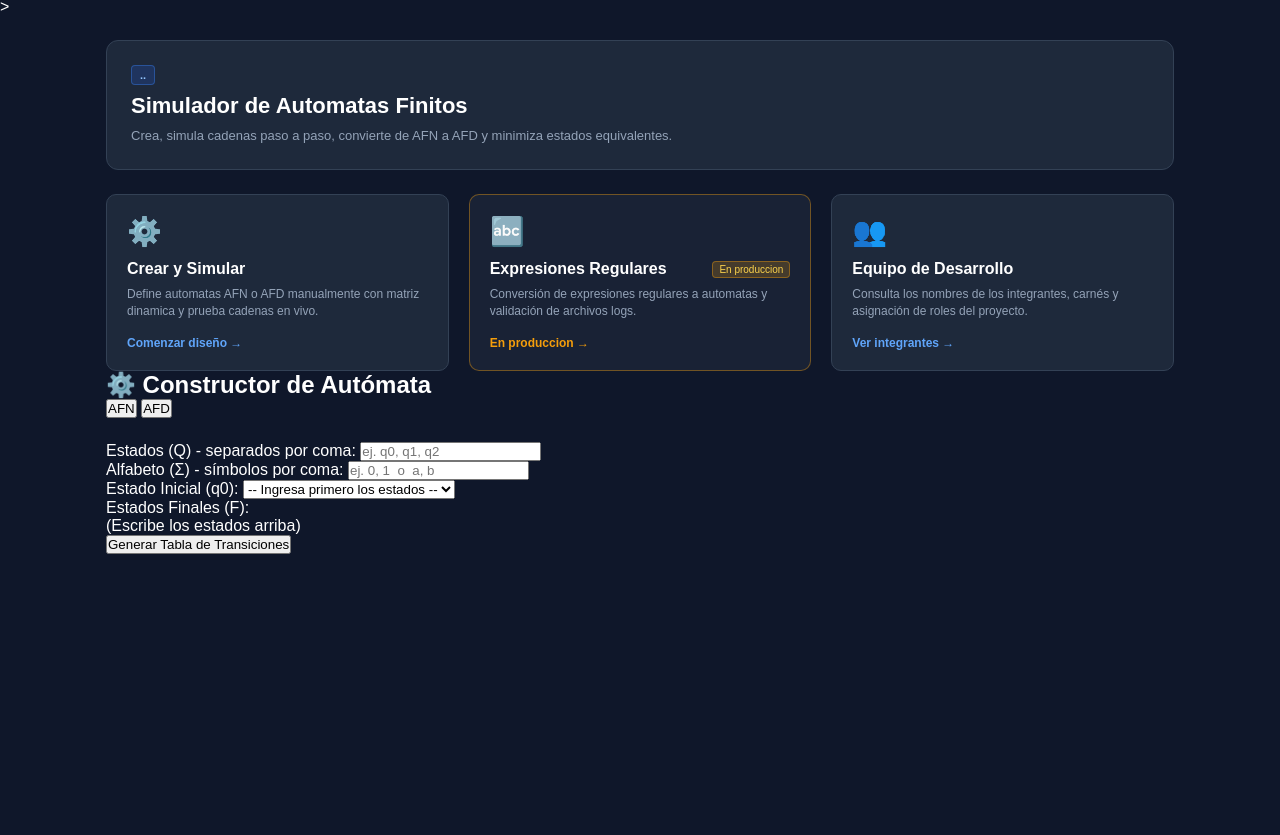
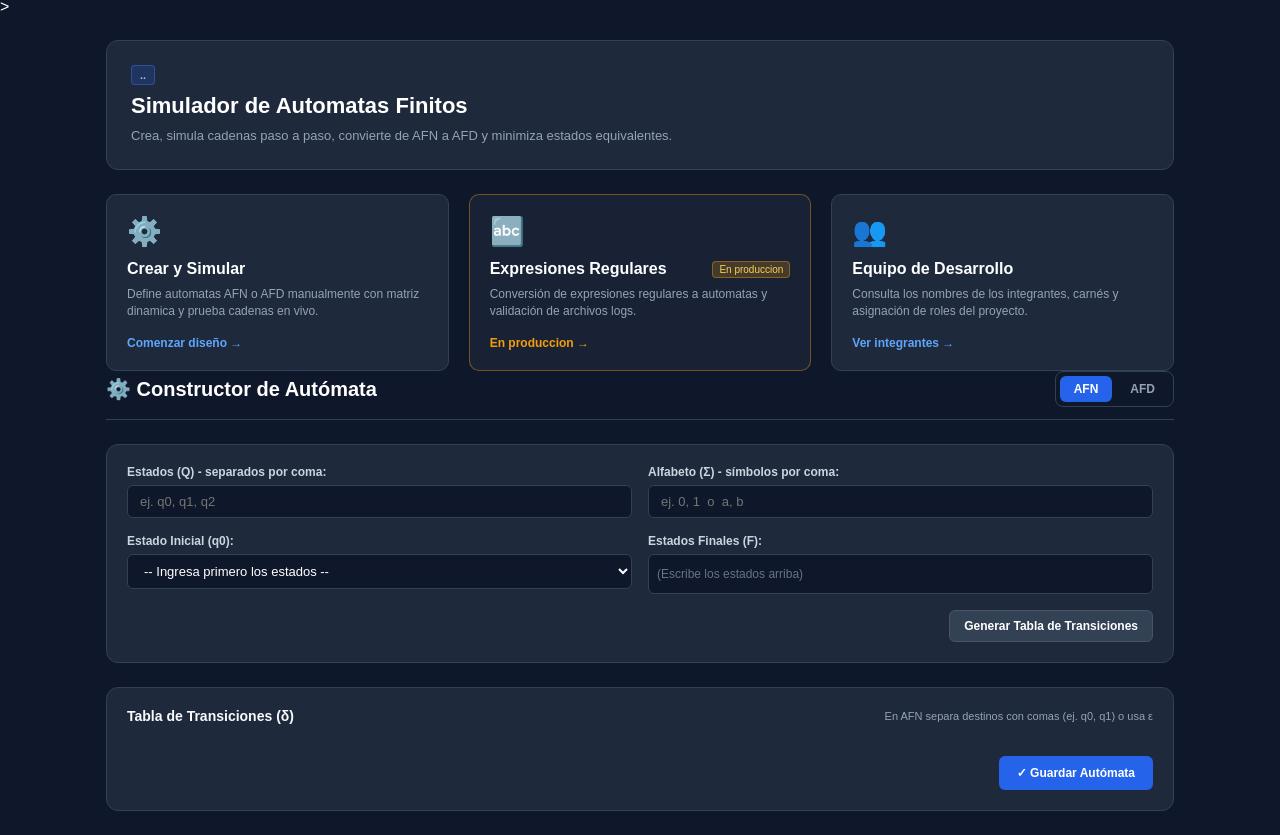
Before and after one commit to Fern0203/simulador-automatas, a plain HTML site: page frontend/index.html in a window 1280 px wide. Shown: the part 61-896 px from the top of the page. Before the commit the page ends 800 px from the top, so only its background shows below. Drawn offline with Linux system fonts and the light colour scheme.

Commit message:
estilos para la seccion datos del automata

```diff
--- a/frontend/css/estilos.css
+++ b/frontend/css/estilos.css
@@ -337,3 +337,248 @@
 .enlace_espera {
     color: #f59e0b;
 }
+
+/* Barra para titulo y conmutador AFN/AFD */
+.barra_subcabecera_crear {
+    display: flex;
+    justify-content: space-between;
+    align-items: center;
+    border-bottom: 1px solid #334155;
+    padding-bottom: 12px;
+}
+
+/* Titulo principal de la vista */
+.titulo_vista {
+    font-size: 20px;
+    color: #ffffff;
+}
+
+/* Contenedor de botones de tipo AFN/AFD */
+.caja_conmutador_tipo {
+    display: flex;
+    gap: 4px;
+    background-color: #0f172a;
+    padding: 4px;
+    border-radius: 8px;
+    border: 1px solid #334155;
+}
+
+/* Boton de tipo seleccionado */
+.boton_tipo_activo {
+    background-color: #2563eb;
+    color: #ffffff;
+    border: none;
+    padding: 6px 14px;
+    border-radius: 6px;
+    font-size: 12px;
+    font-weight: bold;
+    cursor: pointer;
+}
+
+/* Boton de tipo apagado */
+.boton_tipo_inactivo {
+    background-color: transparent;
+    color: #94a3b8;
+    border: none;
+    padding: 6px 14px;
+    border-radius: 6px;
+    font-size: 12px;
+    font-weight: bold;
+    cursor: pointer;
+}
+
+/* Contenedor gris tipo tarjeta para formularios */
+.caja_formulario_automata {
+    background-color: #1e293b;
+    border: 1px solid #334155;
+    border-radius: 12px;
+    padding: 20px;
+    display: flex;
+    flex-direction: column;
+    gap: 16px;
+}
+
+/* Distribucion en dos columnas para campos */
+.fila_dos_columnas {
+    display: grid;
+    grid-template-columns: repeat(auto-fit, minmax(260px, 1fr));
+    gap: 16px;
+}
+
+/* Cada grupo de etiqueta y campo */
+.campo_formulario {
+    display: flex;
+    flex-direction: column;
+    gap: 6px;
+}
+
+/* Texto de la etiqueta */
+.etiqueta_campo {
+    font-size: 12px;
+    font-weight: bold;
+    color: #cbd5e1;
+}
+
+/* Inputs de texto */
+.caja_texto_input {
+    background-color: #0f172a;
+    border: 1px solid #334155;
+    border-radius: 6px;
+    padding: 8px 12px;
+    color: #ffffff;
+    font-size: 13px;
+    outline: none;
+}
+
+/* Enfoque al hacer clic en un input */
+.caja_texto_input:focus {
+    border-color: #3b82f6;
+}
+
+/* Selector desplegable de estados */
+.selector_opciones {
+    background-color: #0f172a;
+    border: 1px solid #334155;
+    border-radius: 6px;
+    padding: 8px 12px;
+    color: #ffffff;
+    font-size: 13px;
+    outline: none;
+    cursor: pointer;
+}
+
+/* Contenedor flexible de checkboxes para estados finales */
+.contenedor_checkboxes_finales {
+    background-color: #0f172a;
+    border: 1px solid #334155;
+    border-radius: 6px;
+    padding: 8px;
+    min-height: 40px;
+    display: flex;
+    flex-wrap: wrap;
+    align-items: center;
+    gap: 8px;
+}
+
+/* Texto cuando no se han agregado estados */
+.texto_ayuda_vacio {
+    font-size: 12px;
+    color: #64748b;
+}
+
+/* Contenedor para alinear botones a la derecha */
+.alinear_derecha {
+    display: flex;
+    justify-content: flex-end;
+}
+
+/* Boton gris de accion secundaria */
+.boton_secundario {
+    background-color: #334155;
+    color: #ffffff;
+    border: 1px solid #475569;
+    padding: 8px 14px;
+    border-radius: 6px;
+    font-size: 12px;
+    font-weight: bold;
+    cursor: pointer;
+}
+
+/* Hover del boton secundario */
+.boton_secundario:hover {
+    background-color: #475569;
+}
+
+/* Boton azul de accion principal */
+.boton_primario {
+    background-color: #2563eb;
+    color: #ffffff;
+    border: none;
+    padding: 10px 18px;
+    border-radius: 6px;
+    font-size: 12px;
+    font-weight: bold;
+    cursor: pointer;
+}
+
+/* Hover del boton primario */
+.boton_primario:hover {
+    background-color: #1d4ed8;
+}
+
+/* Cabecera de la seccion de la matriz de transiciones */
+.cabecera_tabla_matriz {
+    display: flex;
+    justify-content: space-between;
+    align-items: center;
+    flex-wrap: wrap;
+    gap: 6px;
+}
+
+/* Titulo de la tabla */
+.subtitulo_tabla {
+    font-size: 14px;
+    color: #f8fafc;
+}
+
+/* Texto de ayuda al usuario */
+.texto_ayuda_tabla {
+    font-size: 11px;
+    color: #94a3b8;
+}
+
+/* Contenedor con scroll horizontal para tablas anchas */
+.tabla_desplazable {
+    overflow-x: auto;
+    width: 100%;
+}
+
+/* Estructura general de la tabla */
+.tabla_transiciones {
+    width: 100%;
+    border-collapse: collapse;
+    font-size: 12px;
+}
+
+/* Celdas de encabezado de la tabla */
+.tabla_transiciones th {
+    background-color: #334155;
+    color: #93c5fd;
+    padding: 8px;
+    border: 1px solid #475569;
+    text-align: center;
+}
+
+/* Celdas con campos de entrada */
+.tabla_transiciones td {
+    padding: 6px;
+    border: 1px solid #334155;
+}
+
+/* Columna que muestra el estado de origen */
+.celda_estado_origen {
+    background-color: #0f172a;
+    font-weight: bold;
+    color: #60a5fa;
+    text-align: center;
+    width: 80px;
+}
+
+/* Campo input dentro de la celda de transicion */
+.input_celda_transicion {
+    width: 100%;
+    background-color: #0f172a;
+    border: 1px solid #334155;
+    border-radius: 4px;
+    padding: 6px;
+    color: #ffffff;
+    text-align: center;
+    font-size: 12px;
+    outline: none;
+}
+
+/* Enfoque al escribir en una celda */
+.input_celda_transicion:focus {
+    border-color: #3b82f6;
+    background-color: #1e293b;
+}
```
